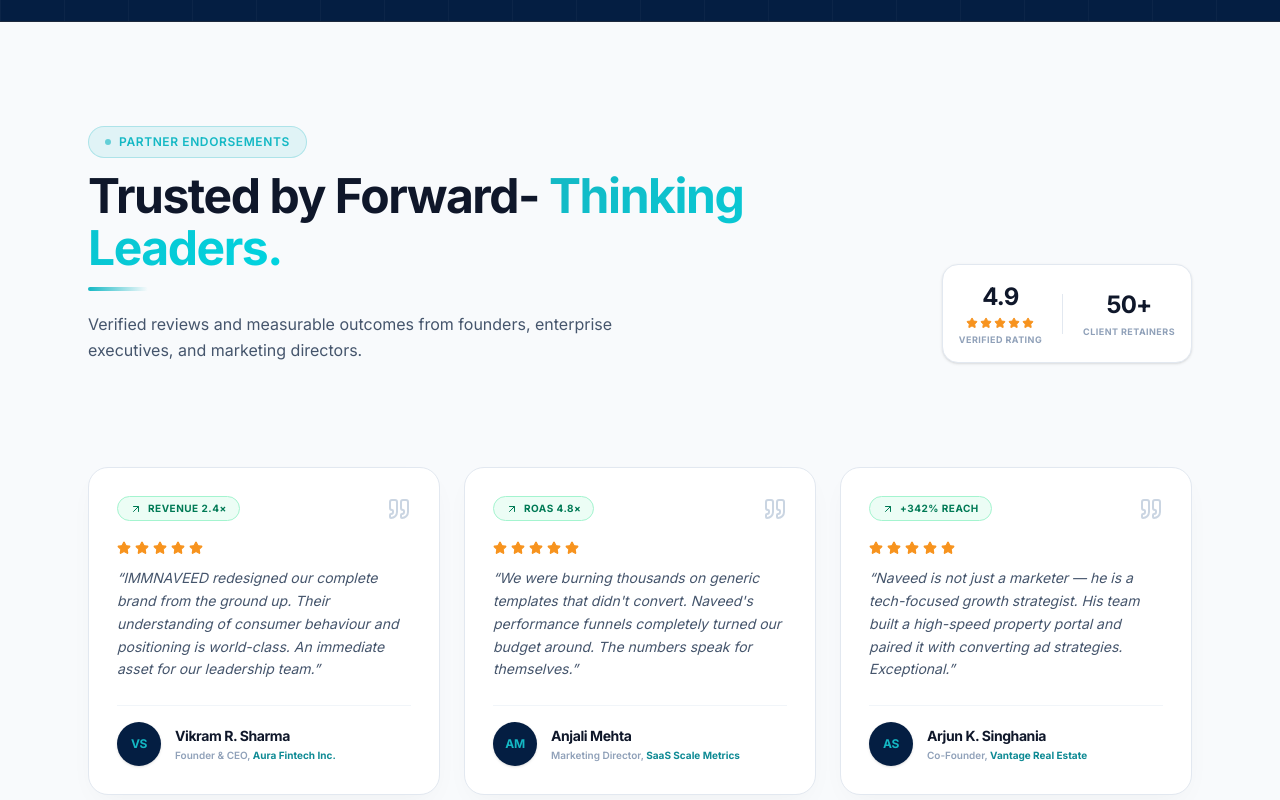
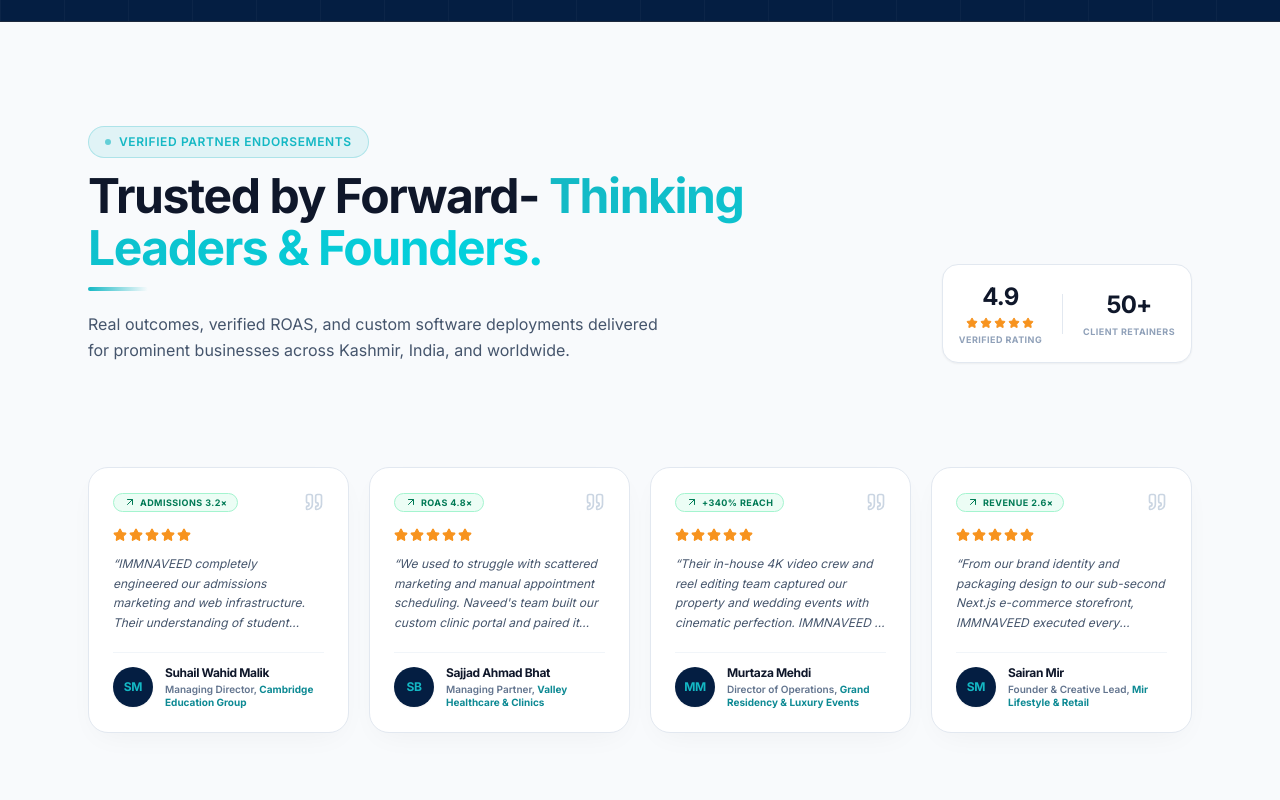
Before and after one commit to naveedmalik001/immnaveed, a Next.js app: page /industries in a window 1280 px wide. Shown: the part 3480-4280 px from the top of the page. Built offline with nearby package versions, Linux system fonts and the light colour scheme.

Commit message:
feat: add interactive fanned-out card deck services shuffler, center founder portrait, update testimonials to Kashmiri names, and set IMMNAVEED & Team

```diff
--- a/src/app/page.tsx
+++ b/src/app/page.tsx
@@ -3,6 +3,7 @@ import Navbar from "@/components/Navbar";
 import Hero from "@/components/Hero";
 import ProofMarquee from "@/components/sections/ProofMarquee";
 import Services from "@/components/Services";
+import ServicesDeckShuffler from "@/components/sections/ServicesDeckShuffler";
 import ReelsShowcase from "@/components/sections/ReelsShowcase";
 import ServicesAccordion from "@/components/sections/ServicesAccordion";
 import FounderSpotlight from "@/components/sections/FounderSpotlight";
@@ -28,26 +29,29 @@ export default function Home() {
         {/* 4. The Core Real Services Grid (Clean Light Section) */}
         <Services />
 
-        {/* 5. Live Verified 8 Instagram Reels & Video Production Showcase */}
+        {/* 5. Animated Fanned-Out Services Deck Shuffler */}
+        <ServicesDeckShuffler />
+
+        {/* 6. Live Verified 8 Instagram Reels & Video Production Showcase */}
         <ReelsShowcase />
 
-        {/* 6. In-Depth Capabilities Accordion (Deep Navy Section) */}
+        {/* 7. In-Depth Capabilities Accordion (Deep Navy Section) */}
         <ServicesAccordion />
 
-        {/* 7. Founder Spotlight — Er. Naveed Malik (Deep Navy Section) */}
+        {/* 8. Founder Spotlight — Er. Naveed Malik (Deep Navy Section) */}
         <FounderSpotlight />
 
-        {/* 8. The Competitive Edge Matrix (Deep Navy Section) */}
+        {/* 9. The Competitive Edge Matrix (Deep Navy Section) */}
         <WhyChooseUs />
 
-        {/* 9. Partner Endorsements & Testimonials (Clean Slate Section) */}
+        {/* 10. Partner Endorsements with Kashmiri Client Names (Clean Slate Section) */}
         <Testimonials />
 
-        {/* 10. Direct Strategy Consultation Booking Widget (Deep Navy Section) */}
+        {/* 11. Direct Strategy Consultation Booking Widget (Deep Navy Section) */}
         <BookingWidget />
       </main>
 
-      {/* 11. Executive Footer */}
+      {/* 12. Executive Footer */}
       <Footer />
     </div>
   );
--- a/src/components/Hero.tsx
+++ b/src/components/Hero.tsx
@@ -111,7 +111,7 @@ export default function Hero() {
                 </div>
 
                 <h3 className="font-display text-xl font-bold text-[#0F172A] leading-snug">
-                  Er. Naveed Malik &amp; Team
+                  IMMNAVEED &amp; Team
                 </h3>
                 <p className="text-xs text-slate-500 leading-relaxed">
                   Combining software architecture, tailored ERP systems, quantitative ad execution, and in-house film production.
--- a/src/components/Testimonials.tsx
+++ b/src/components/Testimonials.tsx
@@ -6,22 +6,36 @@ import SectionHeader from "@/components/shared/SectionHeader";
 
 const testimonials = [
   {
-    name: "Vikram R. Sharma", role: "Founder & CEO", company: "Aura Fintech Inc.",
-    stat: "Revenue 2.4×",
-    quote: "IMMNAVEED redesigned our complete brand from the ground up. Their understanding of consumer behaviour and positioning is world-class. An immediate asset for our leadership team.",
-    initials: "VS",
+    name: "Suhail Wahid Malik",
+    role: "Managing Director",
+    company: "Cambridge Education Group",
+    stat: "Admissions 3.2×",
+    quote: "IMMNAVEED completely engineered our admissions marketing and web infrastructure. Their understanding of student acquisition funnels and digital positioning in Jammu & Kashmir and abroad is peerless.",
+    initials: "SM",
   },
   {
-    name: "Anjali Mehta", role: "Marketing Director", company: "SaaS Scale Metrics",
+    name: "Sajjad Ahmad Bhat",
+    role: "Managing Partner",
+    company: "Valley Healthcare & Clinics",
     stat: "ROAS 4.8×",
-    quote: "We were burning thousands on generic templates that didn't convert. Naveed's performance funnels completely turned our budget around. The numbers speak for themselves.",
-    initials: "AM",
+    quote: "We used to struggle with scattered marketing and manual appointment scheduling. Naveed's team built our custom clinic portal and paired it with high-converting Meta ads. The results speak for themselves.",
+    initials: "SB",
   },
   {
-    name: "Arjun K. Singhania", role: "Co-Founder", company: "Vantage Real Estate",
-    stat: "+342% Reach",
-    quote: "Naveed is not just a marketer — he is a tech-focused growth strategist. His team built a high-speed property portal and paired it with converting ad strategies. Exceptional.",
-    initials: "AS",
+    name: "Murtaza Mehdi",
+    role: "Director of Operations",
+    company: "Grand Residency & Luxury Events",
+    stat: "+340% Reach",
+    quote: "Their in-house 4K video crew and reel editing team captured our property and wedding events with cinematic perfection. IMMNAVEED is the only agency in Kashmir delivering this level of media quality.",
+    initials: "MM",
+  },
+  {
+    name: "Sairan Mir",
+    role: "Founder & Creative Lead",
+    company: "Mir Lifestyle & Retail",
+    stat: "Revenue 2.6×",
+    quote: "From our brand identity and packaging design to our sub-second Next.js e-commerce storefront, IMMNAVEED executed every deliverable ahead of schedule. An indispensable growth partner.",
+    initials: "SM",
   },
 ];
 
@@ -33,15 +47,15 @@ export default function Testimonials() {
         {/* Section Header with Rating Summary */}
         <div className="flex flex-col md:flex-row md:items-end md:justify-between gap-6 mb-12">
           <SectionHeader
-            badgeText="Partner Endorsements"
+            badgeText="Verified Partner Endorsements"
             title="Trusted by Forward-"
-            gradientTitle="Thinking Leaders."
-            subtitle="Verified reviews and measurable outcomes from founders, enterprise executives, and marketing directors."
+            gradientTitle="Thinking Leaders & Founders."
+            subtitle="Real outcomes, verified ROAS, and custom software deployments delivered for prominent businesses across Kashmir, India, and worldwide."
             theme="light"
           />
 
           {/* Rating summary pill */}
-          <div className="flex items-center gap-5 bg-white border border-slate-200 rounded-2xl p-4 shadow-sm self-start md:self-auto mb-10 md:mb-14">
+          <div className="flex items-center gap-5 bg-white border border-slate-200 rounded-2xl p-4 shadow-xs self-start md:self-auto mb-10 md:mb-14">
             <div className="text-center">
               <p className="font-display text-2xl font-extrabold text-[#0F172A]">4.9</p>
               <div className="flex gap-0.5 mt-1 justify-center">
@@ -59,43 +73,43 @@ export default function Testimonials() {
           </div>
         </div>
 
-        {/* Cards */}
-        <div className="grid grid-cols-1 sm:grid-cols-2 lg:grid-cols-3 gap-6">
+        {/* Cards Grid */}
+        <div className="grid grid-cols-1 sm:grid-cols-2 lg:grid-cols-4 gap-5">
           {testimonials.map((t) => (
             <div
               key={t.name}
-              className="card-white p-7 flex flex-col justify-between"
+              className="card-white p-6 flex flex-col justify-between rounded-3xl border border-slate-200 shadow-xs hover:shadow-xl hover:border-[#14B8C4] transition-all duration-300"
             >
               <div>
                 {/* Stat pill */}
-                <div className="flex items-center justify-between mb-5">
-                  <span className="inline-flex items-center gap-1.5 px-3 py-1 rounded-full text-[10px] font-bold uppercase tracking-wider bg-emerald-50 text-emerald-700 border border-emerald-200">
+                <div className="flex items-center justify-between mb-4">
+                  <span className="inline-flex items-center gap-1 px-2.5 py-0.5 rounded-full text-[9px] font-bold uppercase tracking-wider bg-emerald-50 text-emerald-700 border border-emerald-200">
                     <ArrowUpRight className="w-3 h-3" /> {t.stat}
                   </span>
-                  <Quote className="w-6 h-6 text-slate-300" />
+                  <Quote className="w-5 h-5 text-slate-300" />
                 </div>
 
                 {/* Stars */}
-                <div className="flex gap-1 mb-3">
+                <div className="flex gap-0.5 mb-3">
                   {[...Array(5)].map((_, i) => (
                     <Star key={i} className="w-3.5 h-3.5 text-[#F7931E] fill-[#F7931E]" />
                   ))}
                 </div>
 
                 {/* Quote */}
-                <p className="text-xs sm:text-sm text-slate-600 leading-relaxed font-normal mb-6 italic">
+                <p className="text-xs text-slate-600 leading-relaxed font-normal mb-5 italic line-clamp-4">
                   &ldquo;{t.quote}&rdquo;
                 </p>
               </div>
 
               {/* Author */}
-              <div className="flex items-center gap-3.5 pt-4 border-t border-slate-100">
-                <div className="w-11 h-11 rounded-full bg-[#041E42] text-[#14B8C4] flex items-center justify-center text-xs font-black font-display flex-shrink-0 shadow-sm">
+              <div className="flex items-center gap-3 pt-3 border-t border-slate-100">
+                <div className="w-10 h-10 rounded-full bg-[#041E42] text-[#14B8C4] flex items-center justify-center text-xs font-black font-display flex-shrink-0 shadow-xs">
                   {t.initials}
                 </div>
                 <div>
-                  <p className="font-display text-sm font-bold text-[#0F172A]">{t.name}</p>
-                  <p className="text-[10px] text-slate-400 font-semibold mt-0.5">
+                  <p className="font-display text-xs font-bold text-[#0F172A]">{t.name}</p>
+                  <p className="text-[10px] text-slate-500 font-semibold leading-tight mt-0.5">
                     {t.role}, <span className="text-[#0E8A94] font-bold">{t.company}</span>
                   </p>
                 </div>
--- /dev/null
+++ b/src/components/sections/ServicesDeckShuffler.tsx
@@ -0,0 +1,194 @@
+"use client";
+
+import React, { useState, useEffect } from "react";
+import Link from "next/link";
+import { servicesData } from "@/data/services";
+import { useSound } from "@/hooks/useSound";
+import SectionHeader from "@/components/shared/SectionHeader";
+import { ArrowRight, Sparkles, RefreshCw, Layers, CheckCircle2, ArrowUpRight } from "lucide-react";
+
+export default function ServicesDeckShuffler() {
+  const [deck, setDeck] = useState(servicesData);
+  const [isShuffling, setIsShuffling] = useState(false);
+  const [autoShuffle, setAutoShuffle] = useState(true);
+  const { playClick, playHover } = useSound();
+
+  // Function to shuffle top card to back (like counting money or shuffling a card deck)
+  const shuffleNext = () => {
+    playClick();
+    setIsShuffling(true);
+    setTimeout(() => {
+      setDeck((prev) => {
+        const [first, ...rest] = prev;
+        return [...rest, first];
+      });
+      setIsShuffling(false);
+    }, 250);
+  };
+
+  // Optional subtle auto-rotation
+  useEffect(() => {
+    if (!autoShuffle) return;
+    const interval = setInterval(() => {
+      setDeck((prev) => {
+        const [first, ...rest] = prev;
+        return [...rest, first];
+      });
+    }, 5000);
+    return () => clearInterval(interval);
+  }, [autoShuffle]);
+
+  const activeCard = deck[0];
+
+  return (
+    <section className="section-pad bg-gradient-to-b from-[#031730] via-[#041E42] to-[#031730] text-white font-sans border-b border-slate-800 relative overflow-hidden">
+
+      {/* Blueprint Grid & Ambient Glows */}
+      <div className="absolute inset-0 bg-[linear-gradient(to_right,rgba(255,255,255,0.02)_1px,transparent_1px),linear-gradient(to_bottom,rgba(255,255,255,0.02)_1px,transparent_1px)] bg-[size:4rem_4rem] pointer-events-none" />
+      <div className="absolute w-[500px] h-[500px] -top-20 -right-20 bg-[#14B8C4]/15 rounded-full blur-3xl pointer-events-none" />
+      <div className="absolute w-[400px] h-[400px] -bottom-20 -left-20 bg-[#F7931E]/10 rounded-full blur-3xl pointer-events-none" />
+
+      <div className="max-w-6xl mx-auto px-4 sm:px-6 relative z-10">
+
+        {/* Section Header */}
+        <SectionHeader
+          badgeText="Interactive Services Deck"
+          title="Fanned-Out Capabilities &"
+          gradientTitle="Full-Spectrum Solutions."
+          subtitle="Explore our complete roster of web engineering, custom ERP software, paid ad funnels, and in-house film production — presented as an interactive deck."
+          theme="dark"
+        />
+
+        <div className="grid grid-cols-1 lg:grid-cols-12 gap-12 items-center mt-10">
+
+          {/* Left Column: Active Card Highlights */}
+          <div className="lg:col-span-6 space-y-6">
+            <div className="inline-flex items-center gap-2 px-3 py-1 rounded-full bg-[#14B8C4]/15 border border-[#14B8C4]/30 text-[#14B8C4] text-xs font-bold uppercase tracking-wider">
+              <Sparkles className="w-3.5 h-3.5" />
+              <span>Active Service Feature</span>
+            </div>
+
+            <h3 className="font-display text-3xl sm:text-4xl font-extrabold text-white tracking-tight leading-tight transition-all duration-300">
+              {activeCard.title}
+            </h3>
+
+            <p className="text-sm sm:text-base text-slate-300 leading-relaxed font-normal">
+              {activeCard.content}
+            </p>
+
+            {/* Inclusions */}
+            <div className="space-y-2.5 pt-2">
+              {activeCard.features.slice(0, 3).map((f) => (
+                <div key={f} className="flex items-start gap-3 bg-[#05244C]/90 p-3.5 rounded-2xl border border-slate-700/80">
+                  <CheckCircle2 className="w-4 h-4 text-[#14B8C4] flex-shrink-0 mt-0.5" />
+                  <span className="text-xs font-semibold text-slate-100">{f}</span>
+                </div>
+              ))}
+            </div>
+
+            {/* Actions */}
+            <div className="flex flex-wrap items-center gap-4 pt-4">
+              <Link
+                href={`/services/${activeCard.slug}`}
+                onClick={playClick}
+                onMouseEnter={playHover}
+                className="btn-orange text-sm shadow-lg"
+              >
+                <span>Explore Full Service Details</span>
+                <ArrowRight className="w-4 h-4" />
+              </Link>
+
+              <button
+                onClick={() => {
+                  setAutoShuffle(false);
+                  shuffleNext();
+                }}
+                onMouseEnter={playHover}
+                className="btn-white text-xs py-3 px-5 rounded-2xl border border-slate-700 bg-[#082852] text-white hover:border-[#14B8C4] cursor-pointer inline-flex items-center gap-2"
+                title="Shuffle Deck"
+              >
+                <RefreshCw className={`w-3.5 h-3.5 text-[#14B8C4] ${isShuffling ? "animate-spin" : ""}`} />
+                <span>Shuffle Next Card ({deck.length} Total)</span>
+              </button>
+            </div>
+          </div>
+
+          {/* Right Column: Fanned-Out Card Deck Animation */}
+          <div
+            className="lg:col-span-6 relative h-[480px] sm:h-[500px] flex items-center justify-center select-none"
+            onMouseEnter={() => setAutoShuffle(false)}
+            onMouseLeave={() => setAutoShuffle(true)}
+          >
+            {deck.slice(0, 5).map((card, index) => {
+              const Icon = card.icon;
+              // Stacking offsets and rotation angles (like holding fanned cards / counting money)
+              const rotation = (index - 2) * 4; // -8deg, -4deg, 0deg, 4deg, 8deg
+              const translateY = index * 10;
+              const scale = 1 - index * 0.04;
+              const zIndex = 30 - index;
+              const opacity = 1 - index * 0.15;
+
+              return (
+                <div
+                  key={card.id}
+                  onClick={() => {
+                    if (index > 0) {
+                      playClick();
+                      setDeck((prev) => {
+                        const newDeck = [...prev];
+                        const [selected] = newDeck.splice(index, 1);
+                        return [selected, ...newDeck];
+                      });
+                    }
+                  }}
+                  style={{
+                    transform: `translateY(${translateY}px) rotate(${rotation}deg) scale(${scale})`,
+                    zIndex,
+                    opacity,
+                    transition: "all 0.4s cubic-bezier(0.34, 1.56, 0.64, 1)",
+                  }}
+                  className={`absolute w-full max-w-[340px] sm:max-w-[380px] rounded-3xl p-6 sm:p-7 shadow-2xl cursor-pointer border backdrop-blur-md ${
+                    index === 0
+                      ? "bg-gradient-to-br from-[#082852] to-[#041E42] border-[#14B8C4]/70 shadow-[#14B8C4]/20 ring-2 ring-[#14B8C4]/30"
+                      : "bg-[#05244C]/95 border-slate-700/80 hover:border-[#14B8C4]/50"
+                  }`}
+                >
+                  {/* Top Bar */}
+                  <div className="flex items-center justify-between mb-5">
+                    <div className="w-12 h-12 rounded-2xl bg-[#14B8C4]/15 border border-[#14B8C4]/30 flex items-center justify-center text-[#14B8C4]">
+                      <Icon className="w-6 h-6" />
+                    </div>
+                    <span className="badge-teal text-[9px] py-1 px-3">
+                      {card.category}
+                    </span>
+                  </div>
+
+                  {/* Card Title */}
+                  <h4 className="font-display text-lg sm:text-xl font-bold text-white mb-2 leading-snug">
+                    {card.title}
+                  </h4>
+                  <p className="text-xs text-slate-300 leading-relaxed font-normal mb-6 line-clamp-3">
+                    {card.shortDescription}
+                  </p>
+
+                  {/* Bottom Strip */}
+                  <div className="pt-4 border-t border-slate-700/80 flex items-center justify-between text-xs font-bold">
+                    <span className="text-slate-400 text-[11px]">
+                      Card {index + 1} of {deck.length}
+                    </span>
+                    <span className="text-[#14B8C4] group-hover:text-white uppercase tracking-wider flex items-center gap-1 text-[11px]">
+                      <span>{index === 0 ? "Active In View" : "Click to View"}</span>
+                      <ArrowUpRight className="w-3.5 h-3.5" />
+                    </span>
+                  </div>
+                </div>
+              );
+            })}
+          </div>
+
+        </div>
+
+      </div>
+    </section>
+  );
+}
```
Also changed, not shown: public/images/founder.jpg, public/images/naveed-malik.jpg.
